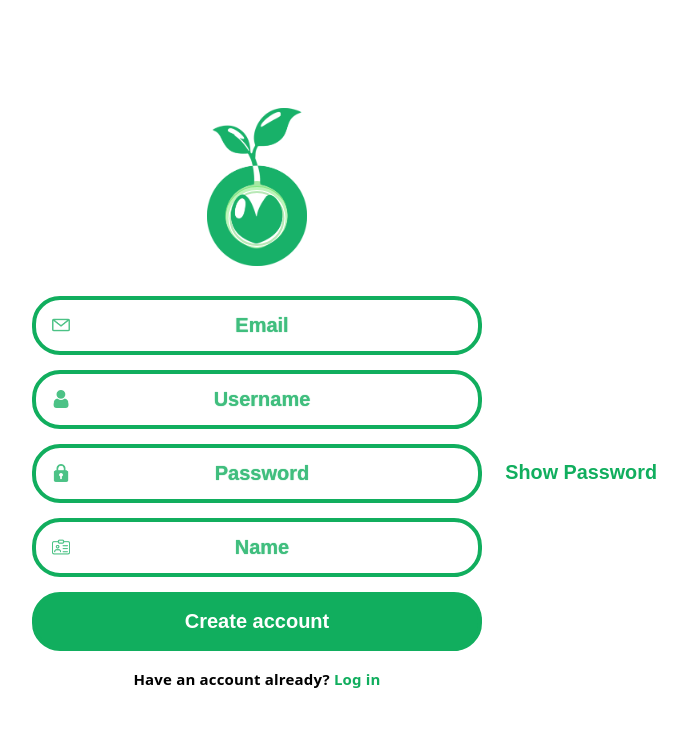
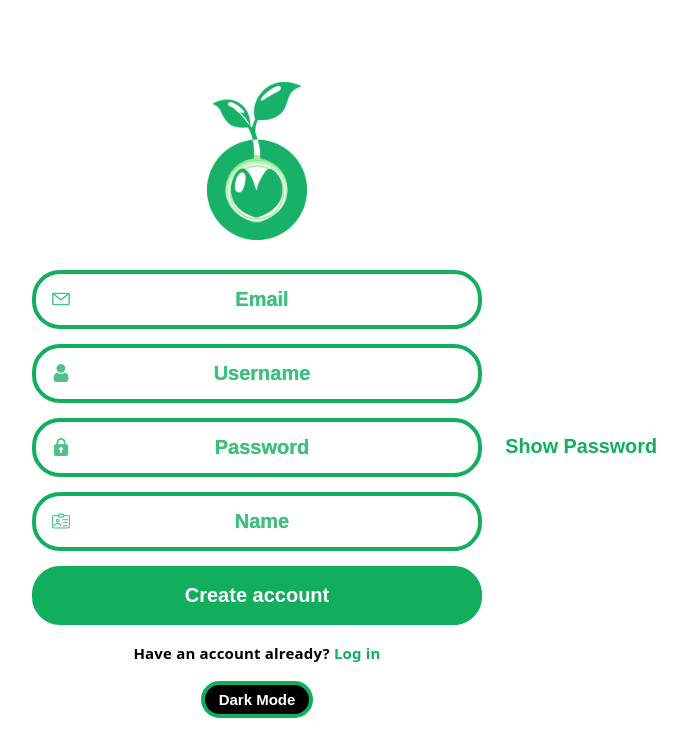
Before and after one commit to VIA-Plantify/Plantify-Frontend, a React (Vite) app in the folder plantify-react-app/: page /Register in a window 1280 px wide. Shown: the top 756 px of the page, without its empty margins (383-1070 px from the left). Built offline with nearby package versions, Linux system fonts and the light colour scheme; no server answers.

Commit message:
Dark mode toggle for the 3 existing pages

```diff
--- a/plantify-react-app/src/App.tsx
+++ b/plantify-react-app/src/App.tsx
@@ -3,11 +3,13 @@ import Login from './Pages/Login.tsx';
 import Register from './Pages/Register.tsx';
 import PlantInfo from './Pages/PlantInfo.tsx';
 import './App.css'
+import { ThemeProvider } from './theme/ThemeContext';
 
 function App() {
 
 
     return (
+        <ThemeProvider>
             <BrowserRouter>
                 <Routes>
                     <Route path="/" element={<Login />} />
@@ -15,7 +17,7 @@ function App() {
                     <Route path="/PlantInfo" element={<PlantInfo/>}/>
                 </Routes>
             </BrowserRouter>
-
+        </ThemeProvider>
     )
 }
 
--- a/plantify-react-app/src/Pages/Login.tsx
+++ b/plantify-react-app/src/Pages/Login.tsx
@@ -1,11 +1,13 @@
 import {useEffect, useRef, useState} from 'react';
 import { Link, useNavigate } from "react-router-dom"
 import logo from '../assets/plantifylogotransp.png'
-import styles from "./Stylesheets/Login.module.css";
 import Cookies from 'js-cookie';
 import {getErrorMessage, login} from "../api/authApi";
 import userIcon from "../assets/icons/user.png";
 import passwordIcon from "../assets/icons/password.png";
+import styles from "./Stylesheets/Login.module.css";
+import { useTheme } from '../theme/ThemeContext';
+import { ThemeToggle } from '../theme/ThemeToggle';
 
 export function Login() {
     const navigate = useNavigate();
@@ -13,6 +15,7 @@ export function Login() {
         token: Cookies.get('token'),
         user: Cookies.get('user')
     });
+    const { theme } = useTheme();
     const [emailOrUsername, setEmailOrUsername] = useState("");
     const [password, setPassword] = useState("");
     const [userData, setUserData] = useState<{username: string; email: string} | null>(null);
@@ -159,7 +162,7 @@ export function Login() {
             cancelAnimationFrame(animationId);
         };
 
-    }, []);
+    }, [theme]);
     const handleLogin = async () => {
         setError(null);
         setIsLoading(true);
@@ -200,7 +203,7 @@ export function Login() {
     }
 
     return (
-        <div className={styles["login-container"]} >
+        <div className={`${styles["login-container"]} ${theme === 'dark' ? styles.dark : ''}`}>
             <canvas
                 ref={canvasRef} className={styles["login-canvas"]}
             />
@@ -257,6 +260,7 @@ export function Login() {
                             </button>
                             <p className={styles.color}>Don't have an account yet? <Link className={styles.link} to="/Register">Sign up</Link></p>
                             <p><Link className={styles.link} to="/PlantInfo">Back up for now</Link></p>
+                            <ThemeToggle/>
                         </>
                     )}
 
--- a/plantify-react-app/src/Pages/PlantInfo.tsx
+++ b/plantify-react-app/src/Pages/PlantInfo.tsx
@@ -6,8 +6,11 @@ import { getPlant, getPlants } from "../api/Plants/plantApi.ts";
 import { getErrorMessage } from "../api/authApi";
 import type { Plant } from "../api/Plants/plantTypes.ts";
 import plantImg from "../assets/plant.placeholder.png";
+import { useTheme } from '../theme/ThemeContext';
+import { ThemeToggle } from '../theme/ThemeToggle';
 
 export function PlantInfo() {
+    const { theme } = useTheme();
     const navigate = useNavigate();
     const [plant, setPlant] = useState<Plant | null>(null);
     const [allPlants, setAllPlants] = useState<Plant[]>([]);
@@ -84,7 +87,7 @@ export function PlantInfo() {
         const chartHeight = height - 2 * padding;
 
         const maxValue = 100;
-       // const minValue = 0;
+        // const minValue = 0;
 
         const xStep = chartWidth / (chartData.length - 1);
         const points = chartData.map((value, index) => {
@@ -198,8 +201,7 @@ export function PlantInfo() {
     };
 
     return (
-        <div className={styles["plant-info-container"]}>
-
+        <div className={`${styles["plant-info-container"]} ${theme === 'dark' ? styles.dark : ''}`}>
             <div className={styles["top-bar"]}>
                 <div className={styles["left-buttons"]}>
                     <button className={styles["add-btn"]} onClick={handleAddPlant}>
@@ -219,6 +221,7 @@ export function PlantInfo() {
                 </div>
 
                 <div className={styles["user-area"]}>
+                    <ThemeToggle/>
                     <div className={styles["user-info"]}>
                         <span className={styles["user-name"]}>{displayName}</span>
                         <span className={styles["user-username"]}>@{username}</span>
@@ -279,7 +282,6 @@ export function PlantInfo() {
                     renderLineChart()
                 )}
             </div>
-
             {error && <p className={styles["error-text"]}>{error}</p>}
         </div>
     );
--- a/plantify-react-app/src/Pages/Register.tsx
+++ b/plantify-react-app/src/Pages/Register.tsx
@@ -9,9 +9,12 @@ import emailIcon from '../assets/icons/email.png';
 import nameIcon from '../assets/icons/name.png';
 import passwordIcon from '../assets/icons/password.png';
 import userIcon from '../assets/icons/user.png';
+import { useTheme } from '../theme/ThemeContext';
+import { ThemeToggle } from '../theme/ThemeToggle';
 
 export function Register()
 {
+    const { theme } = useTheme();
     const navigate = useNavigate();
     const [email, setEmail] = useState("");
     const [username, setUsername] = useState("");
@@ -150,7 +153,7 @@ const  validatePassword=(pwd: string) => {
             window.removeEventListener('resize', handleResizeAndReset);
             cancelAnimationFrame(animationId);
         };
-    }, []);
+    }, [theme]);
 
     const handleRegister = async () => {
         setError(null);
@@ -187,7 +190,7 @@ const  validatePassword=(pwd: string) => {
     };
 
     return (
-        <div className={styles["register-container"]}>
+        <div className={`${styles["register-container"]} ${theme === 'dark' ? styles.dark : ''}`}>
             <canvas
                 ref={canvasRef} className={styles["register-canvas"]}
             />
@@ -282,6 +285,7 @@ const  validatePassword=(pwd: string) => {
                     <button className={styles.button2} type="submit" onClick={() => {handleRegister();}}
                             disabled={isLoading}>{isLoading ? "Creating account..." : "Create account"}</button>
                     <p className={styles.color}>Have an account already? <Link className="link" to="/">Log in</Link></p>
+                    <ThemeToggle />
 
                 </div>
             </div>
--- a/plantify-react-app/src/Pages/Stylesheets/Login.module.css
+++ b/plantify-react-app/src/Pages/Stylesheets/Login.module.css
@@ -5,10 +5,13 @@
 }
 
 body {
-    background-color: white;
     margin: 0;
     padding: 0;
     font-weight: bold;
+}
+
+.dark .body, .dark.body {
+    background-color: #1a1a1a;
 }
 
 .login-container {
@@ -18,7 +21,6 @@ body {
     display: flex;
     justify-content: center;
     align-items: center;
-    background-color: white;
 }
 
 .login-canvas {
@@ -142,6 +144,10 @@ a, a:visited, a:hover, a:active, a:focus {
     text-align: center;
 }
 
+.dark .color, .color.dark {
+    color: #ffffff;
+}
+
 .error-text {
     color: #ff0000;
     background-color: rgba(255, 0, 0, 0.1);
@@ -163,6 +169,10 @@ a, a:visited, a:hover, a:active, a:focus {
     width: 320px;
     box-shadow: 0 4px 6px rgba(0, 0, 0, 0.1);
     text-align: center;
+}
+
+.dark .user-info-panel, .dark .user-info-panel {
+    background-color: #1a1a1a;
 }
 
 .user-details {
--- a/plantify-react-app/src/Pages/Stylesheets/PlantInfo.module.css
+++ b/plantify-react-app/src/Pages/Stylesheets/PlantInfo.module.css
@@ -5,7 +5,6 @@
 }
 
 body {
-  background-color: white;
   margin: 0;
   padding: 0;
   font-weight: bold;
@@ -27,11 +26,16 @@ body {
   box-shadow: 0 2px 10px rgba(0,0,0,0.05);
 }
 
+.dark .top-bar, .dark.top-bar {
+  background: #1a1a1a;
+}
+
 .left-buttons {
   display: flex;
   gap: 24px;
   align-items: center;
   margin-left: 20px;
+  color: pink;
 }
 
 .add-btn {
@@ -61,6 +65,10 @@ body {
   cursor: pointer;
   outline: none;
   min-width: 200px;
+}
+
+.dark .dropdown, .dark .dropdown {
+  background: #1a1a1a;
 }
 
 .user-area {
@@ -113,7 +121,6 @@ body {
   display: flex;
   flex-direction: column;
   align-items: center;
-  background-color: white;
 }
 
 .plant-info-content {
@@ -170,10 +177,18 @@ body {
   gap: 12px;
 }
 
+.dark .box, .dark.box, .dark.box:hover {
+  background-color: #1a1a1a;
+}
+
 .box:hover {
   transform: translateY(-8px);
   box-shadow: 0 10px 25px rgba(17, 174, 94, 0.25);
   background-color: #ffffff;
+}
+
+.dark .box, .dark.box:hover {
+  background-color: #1a1a1a;
 }
 
 .box-label {
@@ -201,6 +216,10 @@ body {
   box-shadow: 0 4px 12px rgba(0,0,0,0.05);
 }
 
+.dark .chart-section, .dark.chart-section {
+  background: #1a1a1a;
+}
+
 .chart-title {
   text-align: center;
   font-size: 24px;
@@ -221,7 +240,6 @@ body {
   margin-top: 20px;
   text-align: center;
 }
-
 
 @media (max-width: 900px) {
   .plant-info-content {
@@ -301,4 +319,5 @@ body {
   .chart-title {
     font-size: 20px;
   }
+
 }
--- a/plantify-react-app/src/Pages/Stylesheets/Register.module.css
+++ b/plantify-react-app/src/Pages/Stylesheets/Register.module.css
@@ -5,10 +5,13 @@
 }
 
 body {
-    background-color: white;
     margin: 0;
     padding: 0;
     font-weight: bold;
+}
+
+.dark .body, .dark.body {
+    background-color: #1a1a1a;
 }
 
 .register-container {
@@ -18,7 +21,6 @@ body {
     display: flex;
     justify-content: center;
     align-items: center;
-    background-color: white;
 }
 
 .register-canvas {
@@ -142,6 +144,10 @@ a, a:visited, a:hover, a:active, a:focus {
     text-align: center;
 }
 
+.dark .color, .dark.color{
+    color: white;
+}
+
 .error-text {
     color: #ff0000;
     background-color: rgba(255, 0, 0, 0.1);
--- a/plantify-react-app/src/index.css
+++ b/plantify-react-app/src/index.css
@@ -9,7 +9,7 @@
   --accent-border: rgba(170, 59, 255, 0.5);
   --social-bg: rgba(244, 243, 236, 0.5);
   --shadow:
-    rgba(0, 0, 0, 0.1) 0 10px 15px -3px, rgba(0, 0, 0, 0.05) 0 4px 6px -2px;
+          rgba(0, 0, 0, 0.1) 0 10px 15px -3px, rgba(0, 0, 0, 0.05) 0 4px 6px -2px;
 
   --sans: system-ui, 'Segoe UI', Roboto, sans-serif;
   --heading: system-ui, 'Segoe UI', Roboto, sans-serif;
@@ -42,7 +42,7 @@
     --accent-border: rgba(192, 132, 252, 0.5);
     --social-bg: rgba(47, 48, 58, 0.5);
     --shadow:
-      rgba(0, 0, 0, 0.4) 0 10px 15px -3px, rgba(0, 0, 0, 0.25) 0 4px 6px -2px;
+            rgba(0, 0, 0, 0.4) 0 10px 15px -3px, rgba(0, 0, 0, 0.25) 0 4px 6px -2px;
   }
 
   #social .button-icon {
@@ -63,6 +63,11 @@
 
 body {
   margin: 0;
+  background-color: #ffffff;
+}
+
+body.dark {
+  background-color: #1a1a1a;
 }
 
 h1,
--- /dev/null
+++ b/plantify-react-app/src/theme/Stylesheets/ThemeToggle.module.css
@@ -0,0 +1,23 @@
+.toggle {
+    top: 16px;
+    right: 16px;
+    z-index: 1000;
+    background-color: black;
+    color: #ffffff;
+    border: 4px solid #11ae5e;
+    border-radius: 20px;
+    padding: 6px 14px;
+    font-size: 15px;
+    font-weight: bold;
+    cursor: pointer;
+    transition: opacity 0.2s;
+}
+
+.dark .toggle, .dark.toggle {
+    background-color: white;
+    color: black;
+}
+
+.toggle:hover {
+    opacity: 0.7;
+}
--- /dev/null
+++ b/plantify-react-app/src/theme/ThemeContext.tsx
@@ -0,0 +1,36 @@
+import { createContext, useContext, useEffect, useState } from 'react';
+
+type Theme = 'light' | 'dark';
+
+interface ThemeContextType {
+    theme: Theme;
+    toggleTheme: () => void;
+}
+
+const ThemeContext = createContext<ThemeContextType>({
+    theme: 'light',
+    toggleTheme: () => {}
+});
+
+export function ThemeProvider({ children }: { children: React.ReactNode }) {
+    const [theme, setTheme] = useState<Theme>(() => {
+        return (localStorage.getItem('theme') as Theme) || 'light';
+    });
+
+    useEffect(() => {
+        localStorage.setItem('theme', theme);
+        document.body.className = theme;
+    }, [theme]);
+
+    const toggleTheme = () => {
+        setTheme(prev => prev === 'light' ? 'dark' : 'light');
+    };
+
+    return (
+        <ThemeContext.Provider value={{ theme, toggleTheme }}>
+            {children}
+        </ThemeContext.Provider>
+    );
+}
+
+export const useTheme = () => useContext(ThemeContext);
--- /dev/null
+++ b/plantify-react-app/src/theme/ThemeToggle.tsx
@@ -0,0 +1,15 @@
+import { useTheme } from '../theme/ThemeContext';
+import styles from './Stylesheets/ThemeToggle.module.css';
+
+export function ThemeToggle() {
+    const { theme, toggleTheme } = useTheme();
+
+    return (
+        <button
+            className={`${styles.toggle} ${theme === 'dark' ? styles.dark : ''}`}
+            onClick={toggleTheme}
+        >
+            {theme === 'light' ? 'Dark Mode' : 'Light Mode'}
+        </button>
+    );
+}
```
Lines whose indentation alone changed are shown as unchanged.
